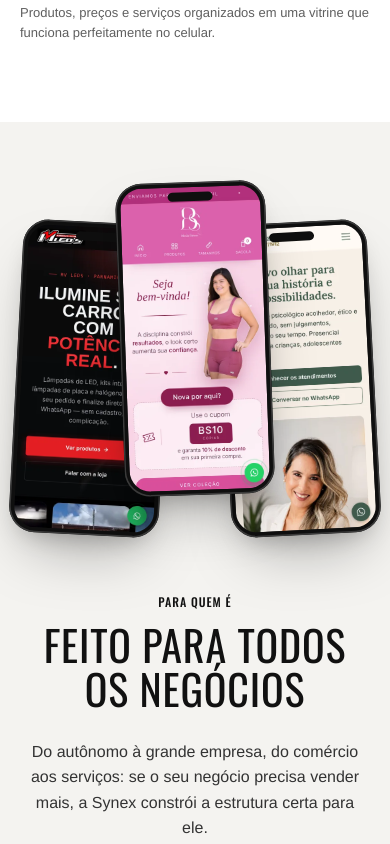
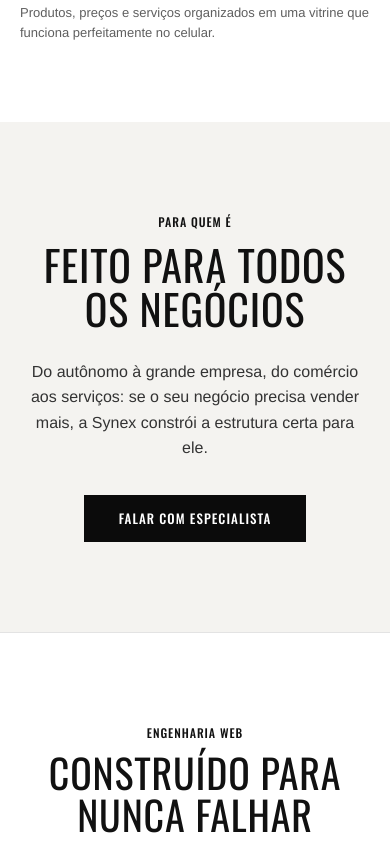
Before and after one commit to pcsynyster/synexsistemas, a plain HTML site: page index.html in a window 390 px wide. Shown: the part 2460-3304 px from the top of the page. Drawn offline with Linux system fonts and the light colour scheme.

Commit message:
Remove previas dos sites em iPhones da secao Feito para todos os negocios
Co-Authored-By: Claude Opus 5.5 <noreply@anthropic.com>
Claude-Session: https://claude.ai/code/session_01QfnmUDX3vugH1J5X9mpzoK

```diff
--- a/index.html
+++ b/index.html
@@ -27,7 +27,7 @@
 <link rel="icon" href="assets/icone-48.png?v=2" type="image/png" sizes="48x48">
 <link rel="icon" href="assets/icone-192.png?v=2" type="image/png" sizes="192x192">
 <link rel="apple-touch-icon" href="assets/icone-180.png?v=2">
-<link rel="stylesheet" href="styles.css?v=20261110f">
+<link rel="stylesheet" href="styles.css?v=20261110g">
 <link rel="preload" as="image" href="assets/img/abertura/golfe.webp" imagesrcset="assets/img/abertura/golfe-p.webp 900w, assets/img/abertura/golfe.webp 1024w" imagesizes="100vw">
 <link rel="preload" as="font" href="fonts/oswald.woff2" type="font/woff2" crossorigin>
 <script type="application/ld+json">
@@ -214,13 +214,6 @@
   </section>
 
   <section class="espalhadas" aria-labelledby="todosTitulo">
-    <div class="espalhadas__fotos">
-      <div class="ef ef--1"><img src="assets/img/prints/bsfitness.webp" alt="Site da BS Fitness no celular" width="390" height="844" loading="lazy" decoding="async"></div>
-      <div class="ef ef--2"><img src="assets/img/prints/mvleds.webp" alt="Catálogo da MV LEDS no celular" width="390" height="844" loading="lazy" decoding="async"></div>
-      <div class="ef ef--3"><img src="assets/img/prints/isabelle.webp" alt="Site da psicóloga Isabelle Bezerra no celular" width="390" height="844" loading="lazy" decoding="async"></div>
-      <div class="ef ef--4"><img src="assets/img/prints/fiore.webp" alt="Site da Fiore 084 no celular" width="390" height="844" loading="lazy" decoding="async"></div>
-      <div class="ef ef--5"><img src="assets/img/prints/mbmotos.webp" alt="Site da MB Motos no celular" width="390" height="844" loading="lazy" decoding="async"></div>
-    </div>
     <div class="espalhadas__texto">
       <p class="olho">Para quem é</p>
       <h2 id="todosTitulo">Feito para todos os negócios</h2>
@@ -525,6 +518,6 @@
   <svg viewBox="0 0 32 32" aria-hidden="true"><path d="M16 4C9.4 4 4 8.9 4 15c0 2.6 1 5 2.6 6.9L5.5 27l5.4-1.8c1.6.6 3.3.9 5.1.9 6.6 0 12-4.9 12-11S22.6 4 16 4Z"/></svg>
 </a>
 
-<script src="script.js?v=20261110f" defer></script>
+<script src="script.js?v=20261110g" defer></script>
 </body>
 </html>
--- a/script.js
+++ b/script.js
@@ -53,7 +53,7 @@ document.getElementById("ano").textContent = new Date().getFullYear();
 
 const reduzMovimento = window.matchMedia("(prefers-reduced-motion: reduce)").matches;
 const blocos = document.querySelectorAll(
-  ".secao__cab, .barra, .spec, .card, .vitrine__palco, .vitrine__cta, .etapa, .pilar, .presencial__cta, .motivos__cab, .faq, .final__in, .editorial__texto, .editorial__fig, .espalhadas__texto, .ef, .oferta__in"
+  ".secao__cab, .barra, .spec, .card, .vitrine__palco, .vitrine__cta, .etapa, .pilar, .presencial__cta, .motivos__cab, .faq, .final__in, .editorial__texto, .editorial__fig, .espalhadas__texto, .oferta__in"
 );
 const observador = new IntersectionObserver(
   (entradas) => {
--- a/styles.css
+++ b/styles.css
@@ -120,21 +120,10 @@ a, button { touch-action: manipulation; -webkit-tap-highlight-color: transparent
 
 .editorial__fig--b { grid-column: 1 / 6; grid-row: 2 / 4; margin-top: 240px; }
 
-.espalhadas { position: relative; min-height: 1300px; display: grid; place-items: center; padding: 500px 24px 500px; overflow: hidden; background: var(--areia); }
+.espalhadas { padding: 140px 24px; display: grid; place-items: center; background: var(--areia); }
 .espalhadas__texto { position: relative; z-index: 2; max-width: 440px; text-align: center; }
 .espalhadas__texto h2 { margin-top: 12px; font-size: clamp(42px, 4.4vw, 64px); }
 .espalhadas__texto p:not(.olho) { margin: 28px 0 34px; font-size: 16px; color: #333; }
-.espalhadas__fotos { position: absolute; inset: 0; }
-.ef { position: absolute; width: clamp(150px, 13vw, 200px); padding: 7px; border-radius: 34px; background: #0f0f0f; box-shadow: inset 0 0 0 1.5px #3a3a3a, 0 30px 60px -20px rgba(0, 0, 0, 0.35), 0 12px 24px -12px rgba(0, 0, 0, 0.25); transition: opacity 1s, transform 1.2s cubic-bezier(0.22, 1, 0.36, 1); }
-.ef::before { content: ""; position: absolute; z-index: 1; top: 14px; left: 50%; width: 30%; height: 12px; border-radius: 10px; background: #0f0f0f; transform: translateX(-50%); }
-.ef img { width: 100%; height: auto; aspect-ratio: 390 / 844; border-radius: 27px; object-fit: cover; object-position: top; }
-.ef--1 { left: 44%; top: 2%; rotate: -2deg; }
-.ef--2 { left: 12%; top: 10%; rotate: 3deg; }
-.ef--3 { right: 11%; top: 6%; rotate: -3deg; }
-.ef--4 { left: 20%; bottom: 3%; rotate: -4deg; }
-.ef--5 { right: 18%; bottom: 4%; rotate: 3deg; }
-.ef.rev { transform: translateY(50px); opacity: 0; }
-.ef.rev.vis { transform: none; opacity: 1; }
 
 .secao { position: relative; padding: 130px 0; }
 .secao__cab { max-width: 760px; margin: 0 auto 70px; text-align: center; }
@@ -332,15 +321,7 @@ body.menu-aberto .flutuante { opacity: 0; pointer-events: none; }
   .spec { padding: 36px 0 0; }
   .spec + .spec { border-left: 0; border-top: 1px solid var(--linha); margin-top: 36px; }
   .barra__topo { flex-direction: column; align-items: flex-start; gap: 6px; }
-  .espalhadas { min-height: 0; padding: 40px 0 90px; display: block; }
-  .espalhadas__fotos { position: relative; width: 100%; height: 400px; margin-bottom: 30px; }
-  .ef { width: 150px; padding: 5px; border-radius: 26px; }
-  .ef img { border-radius: 21px; }
-  .ef::before { top: 10px; height: 9px; }
-  .ef--1 { left: 50%; top: 20px; margin-left: -75px; z-index: 2; }
-  .ef--2 { left: 4%; top: 60px; }
-  .ef--3 { left: auto; right: 4%; top: 60px; }
-  .ef--4, .ef--5 { display: none; }
+  .espalhadas { padding: 90px 0; display: block; }
   .espalhadas__texto { margin: 0 auto; padding: 0 24px; }
   .editorial { padding: 100px 0 80px; }
   .editorial__fig--a, .editorial__fig--b { grid-column: 1 / -1; }
@@ -374,5 +355,5 @@ body.menu-aberto .flutuante { opacity: 0; pointer-events: none; }
   *, *::before, *::after { animation: none !important; transition: none !important; scroll-behavior: auto !important; }
   .intro { display: none; }
   .abertura__foto--golfe { opacity: 1; transform: none; }
-  .rev, .ef.rev { opacity: 1; transform: none; }
+  .rev { opacity: 1; transform: none; }
 }
```
Also changed, not shown: assets/img/prints/bsfitness.webp (deleted), assets/img/prints/fiore.webp (deleted), assets/img/prints/isabelle.webp (deleted), assets/img/prints/mbmotos.webp (deleted), assets/img/prints/mvleds.webp (deleted).
